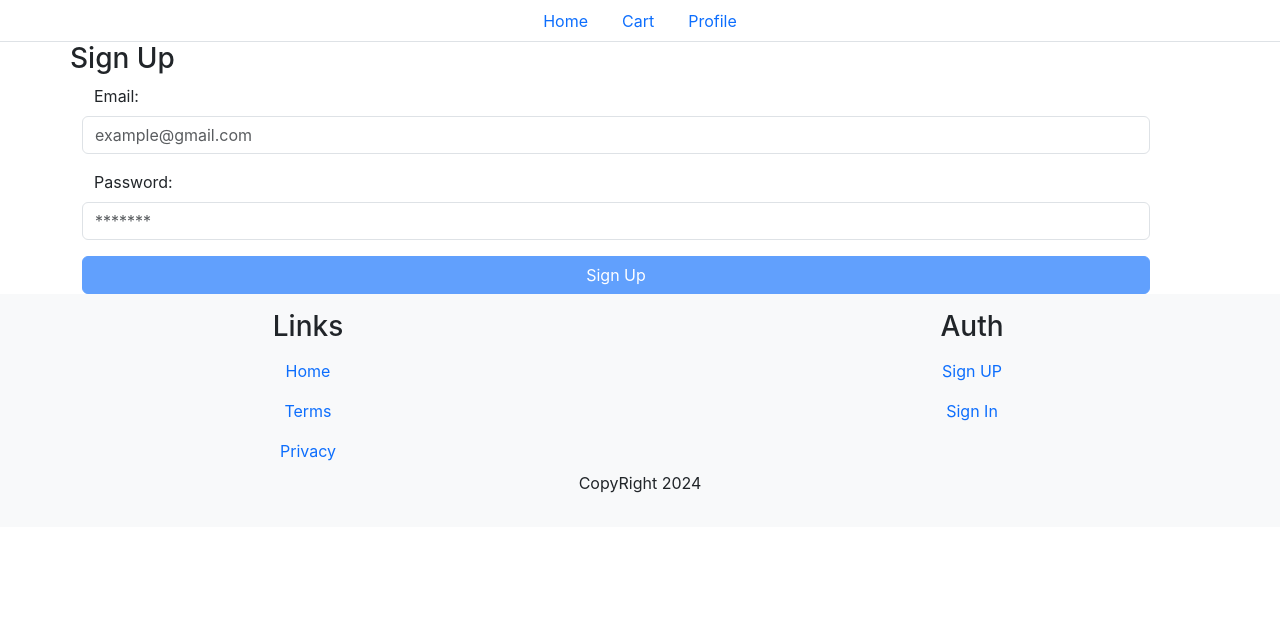
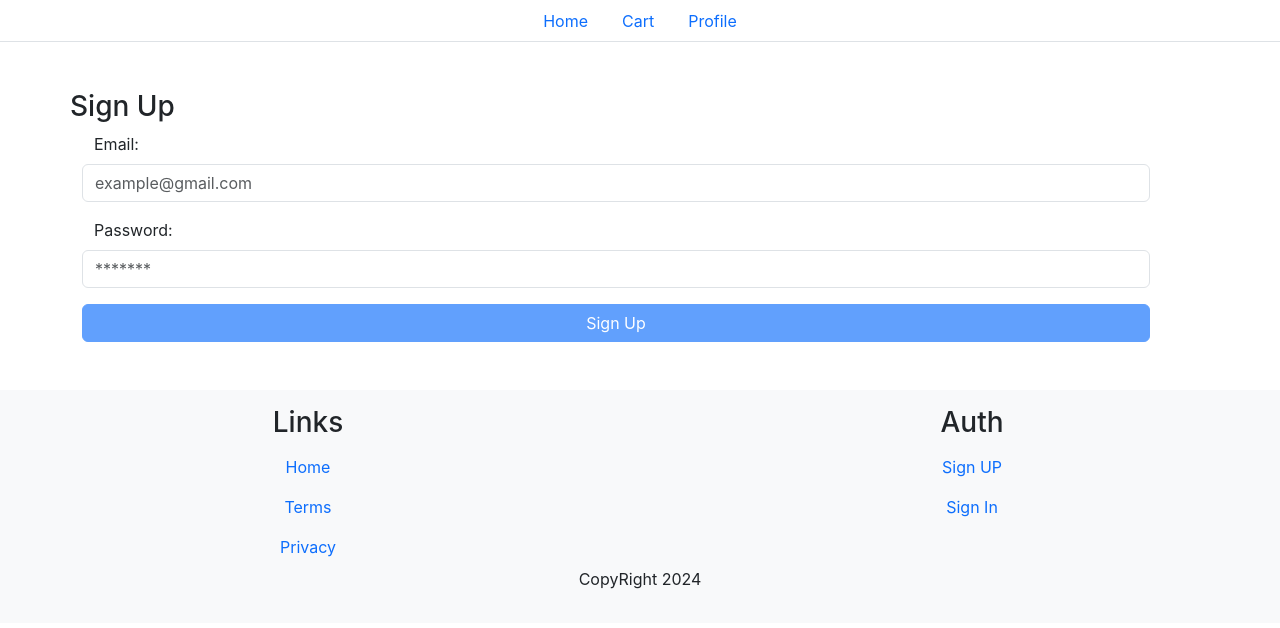
Before and after one commit to mohamed-ouanjine-codecademy/e-commerce-app, a React (Create React App) app in the folder view/: page /sign-up in a window 1280 px wide. Shown: the top 628 px of the page. Built offline with nearby package versions, Linux system fonts and the light colour scheme.

Commit message:
fixe style for auth components

```diff
--- a/view/src/features/signIn/SignIn.js
+++ b/view/src/features/signIn/SignIn.js
@@ -19,7 +19,7 @@ export function SignIn() {
   }
   return (
     <>
-      <div className="container">
+      <div className="container py-5">
         <h3>Sign In</h3>
         <SignForm
           className="row"
--- a/view/src/features/signUp/SignUp.js
+++ b/view/src/features/signUp/SignUp.js
@@ -17,7 +17,7 @@ export function SignUp() {
 
   return (
     <>
-      <div className="container">
+      <div className="container py-5">
         <h3 className="row">Sign Up</h3>
         <SignForm
           className="row"
```
